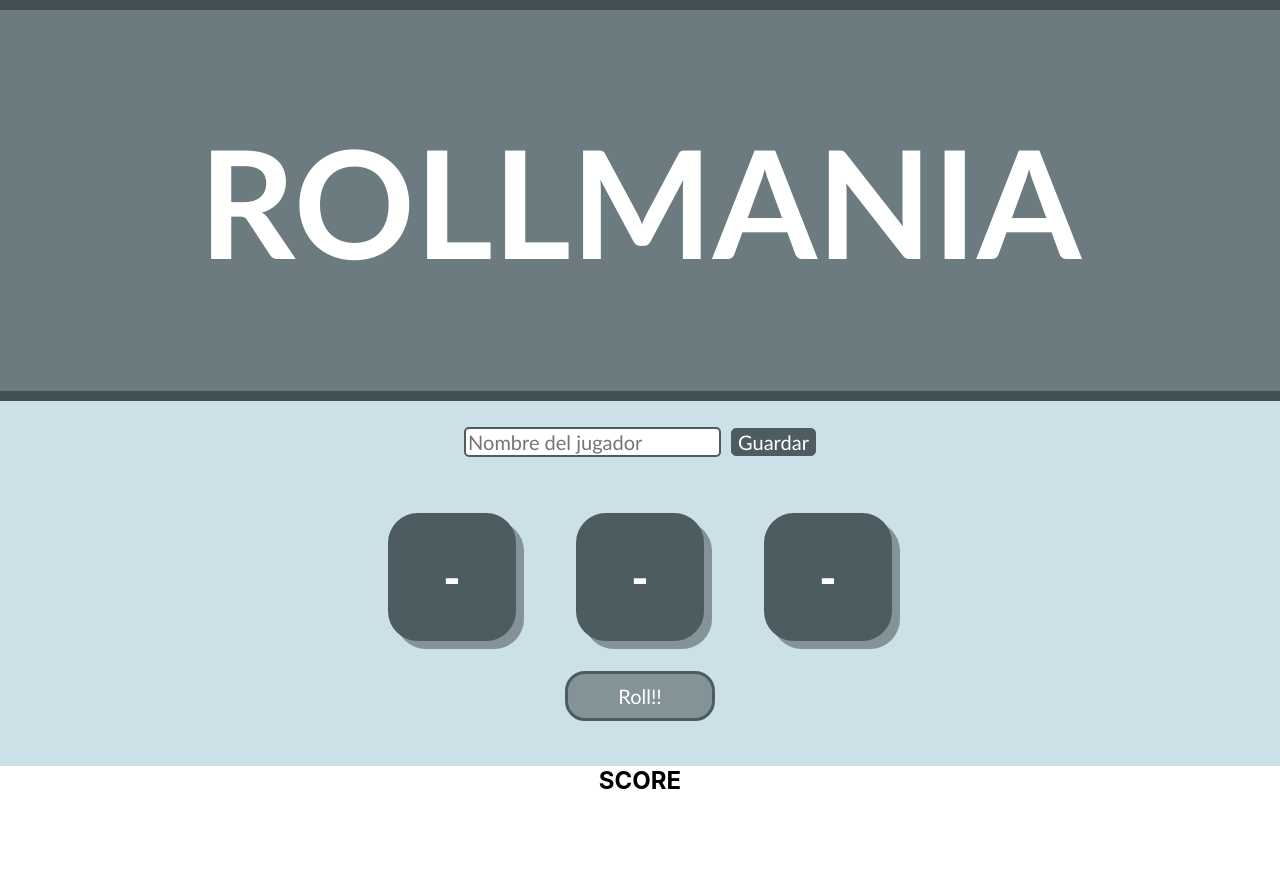
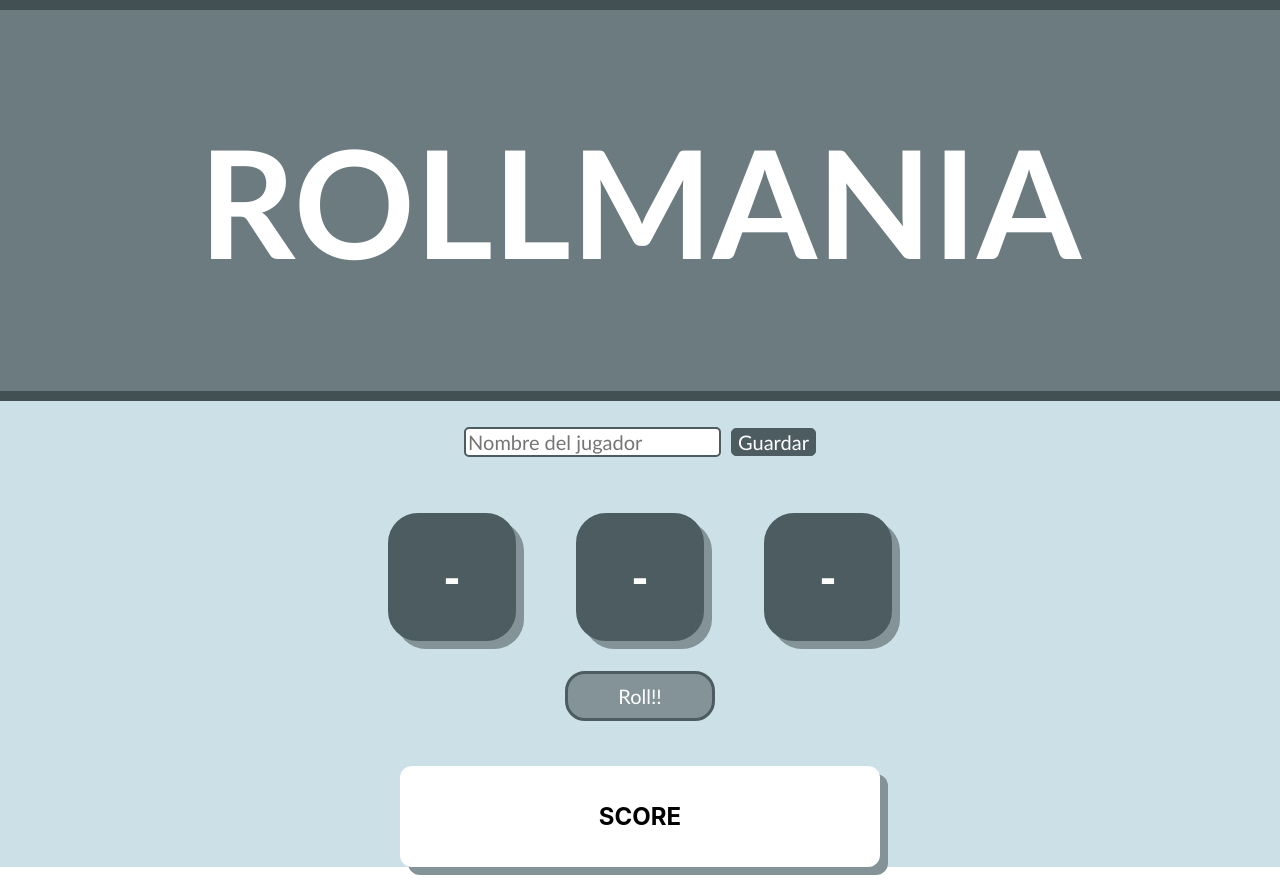
Before and after one commit to Nathazha27/M04UF3, a React (Create React App) app in the folder rollmania/: page / in a window 1280 px wide. Before the commit the page ends 815 px from the top, so only its background shows below. Built offline with nearby package versions, Linux system fonts and the light colour scheme.

Commit message:
Más o menos

```diff
--- a/rollmania/src/App.js
+++ b/rollmania/src/App.js
@@ -29,6 +29,7 @@ function App() {
 			return;
 		}
 		player_score.current = total;
+		setScore({nombre: player_name.current, score: total});
 		console.log("Puntuación total: "+total);
 	}
 	return (
--- a/rollmania/src/Score.css
+++ b/rollmania/src/Score.css
@@ -1,3 +1,13 @@
 .score_title {
+	margin: 20px 400px 20px 400px;
 	background-color:#ffffff;
+	border-radius: 12px;
+	box-shadow:8px 8px #839398;
+	padding:16px;
 }
+
+.score_title ol {
+	list-style-type: none;
+	padding-left: 0;
+	margin: 0;
+}
--- a/rollmania/src/Score.js
+++ b/rollmania/src/Score.js
@@ -24,7 +24,7 @@ function Score(props){
 		last_score.current = props.add_score;
 		localStorage.setItem("scores", JSON.stringify(score_list));
 		setScores(score_list);
-	});
+	}, [props.add_score]);
 
 	let scores_json = localStorage.getItem("scores");
 	let scores_parsed = JSON.parse(scores_json);
```
